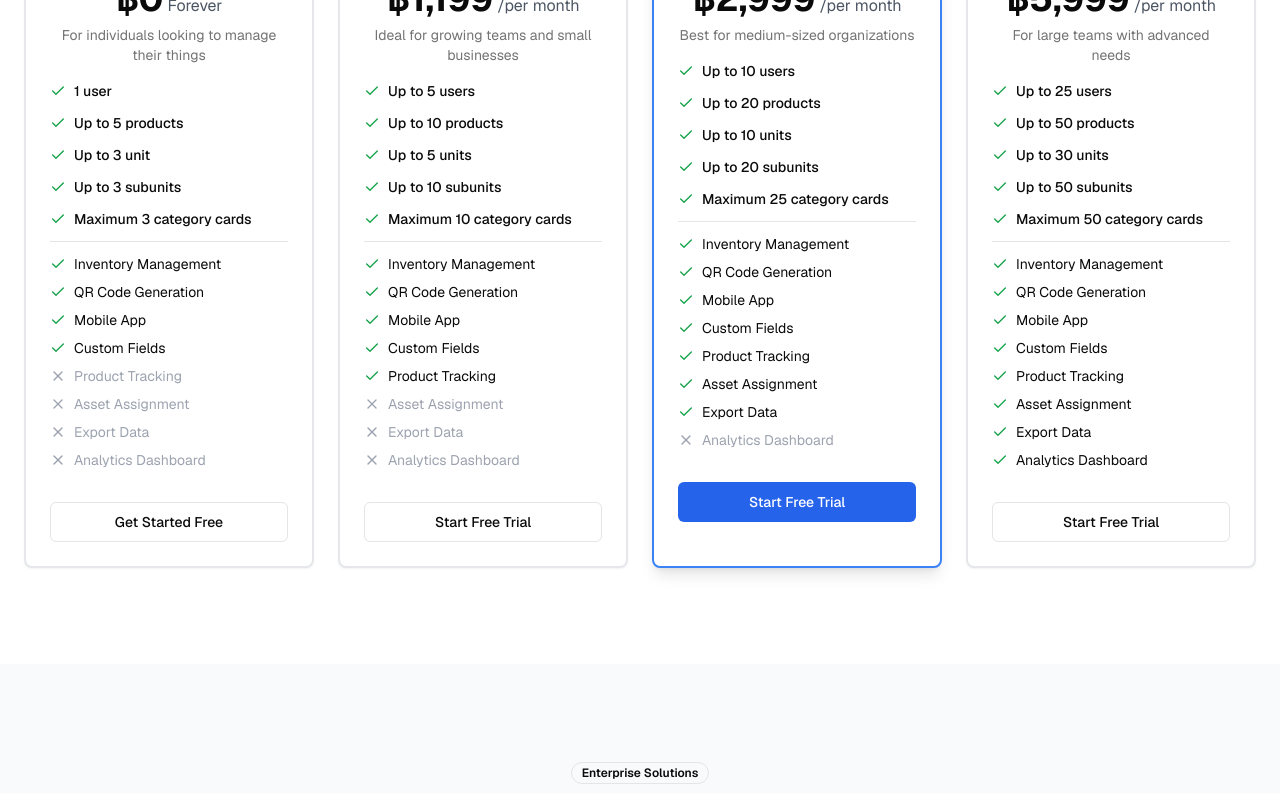
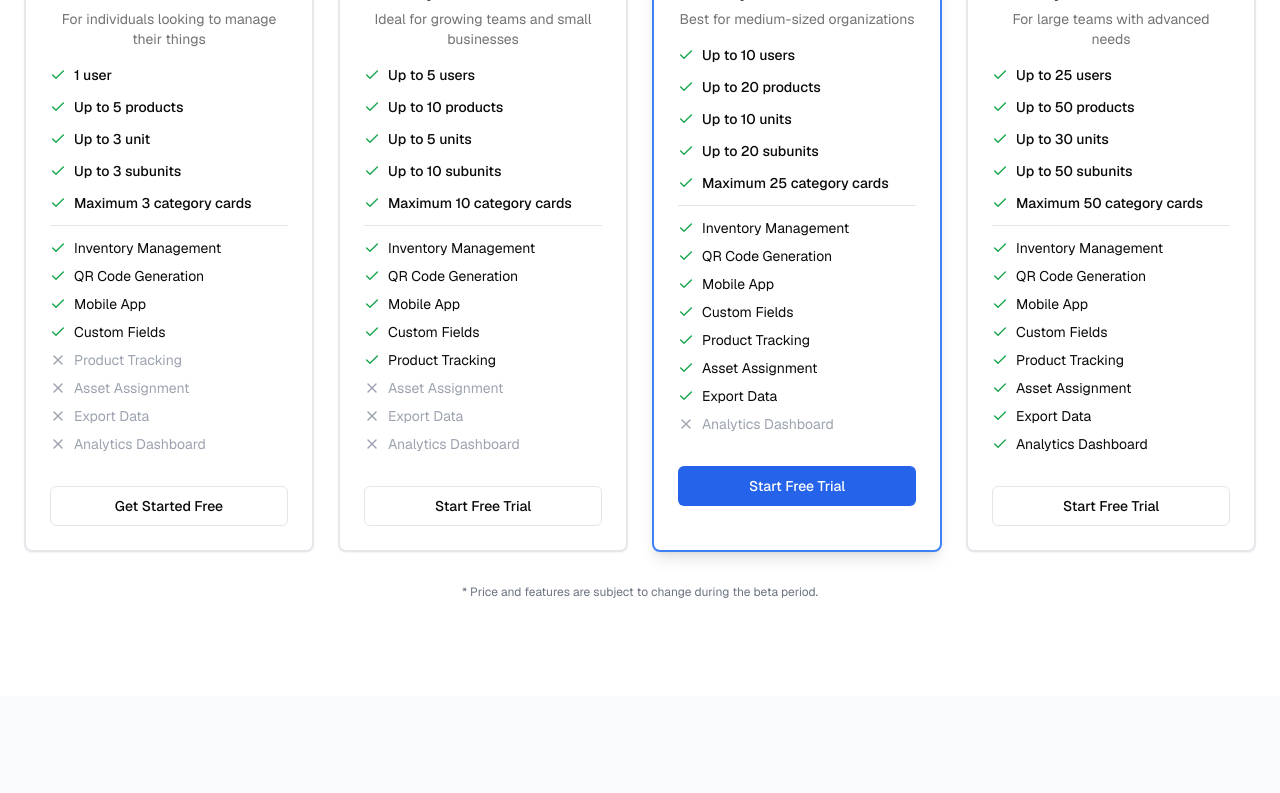
Before and after one commit to lominism/asset-ally, a Next.js app: page /pricing in a window 1280 px wide. Shown: the part 869-1662 px from the top of the page. Built offline with nearby package versions, Linux system fonts and the light colour scheme.

Commit message:
added a disclaimer

```diff
--- a/app/pricing/page.tsx
+++ b/app/pricing/page.tsx
@@ -150,7 +150,7 @@ export default function PricingPage() {
         <section className="w-full py-12 md:py-24 bg-white">
           <div className="container px-4 md:px-6 mx-auto">
             {/* Billing Toggle */}
-            <div className="flex flex-col items-center space-y-8 mb-12">
+            <div className="flex flex-col items-center space-y-4 mb-12">
               <div className="flex items-center space-x-4">
                 <span
                   className={`text-sm font-medium ${
@@ -361,6 +361,9 @@ export default function PricingPage() {
               ))}
             </div>
           </div>
+          <p className="text-xs text-gray-500 mx-auto text-center max-w-md mt-8 mb-0">
+            * Price and features are subject to change during the beta period.
+          </p>
         </section>
 
         {/* Enterprise CTA Section */}
```
